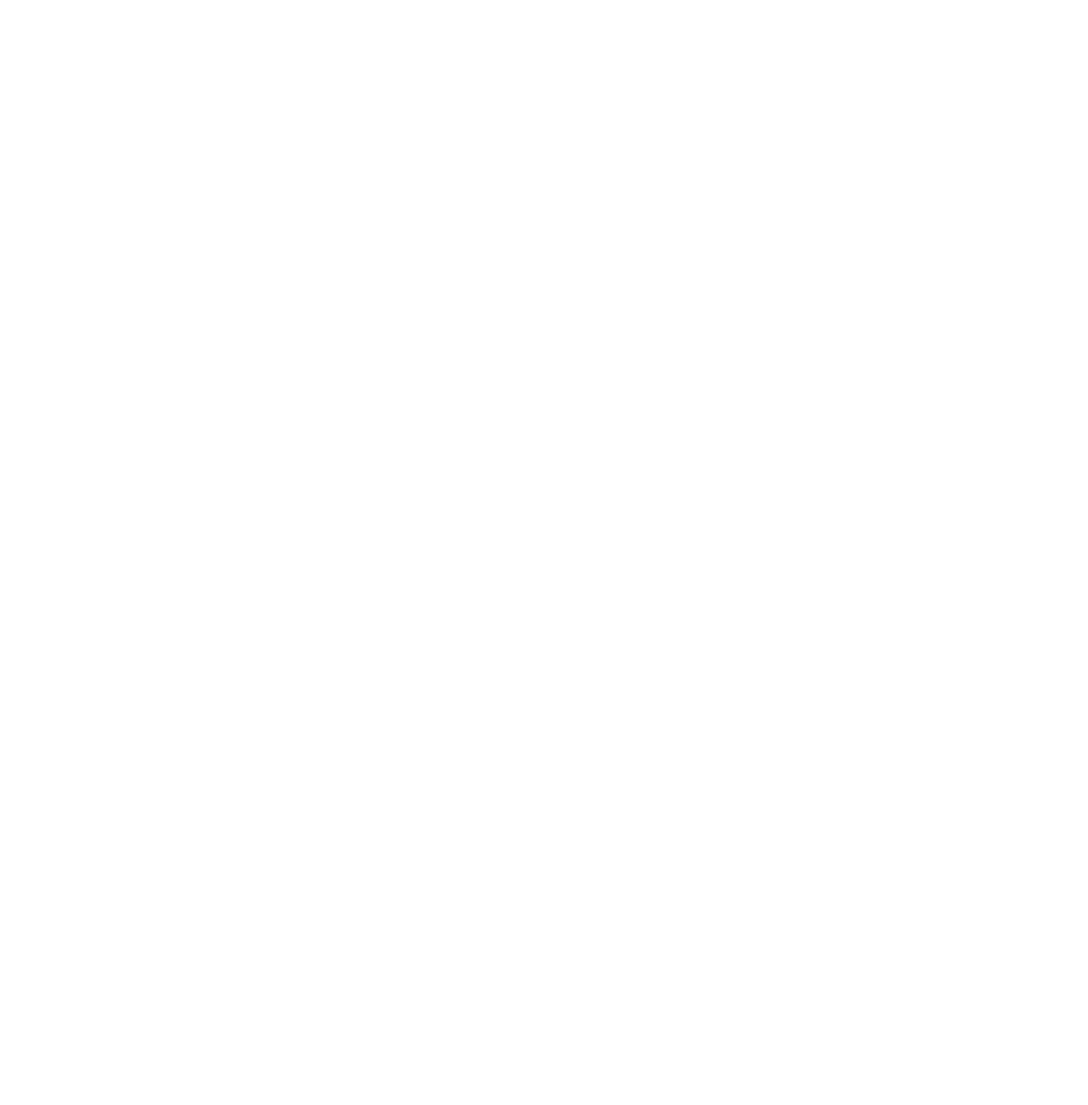
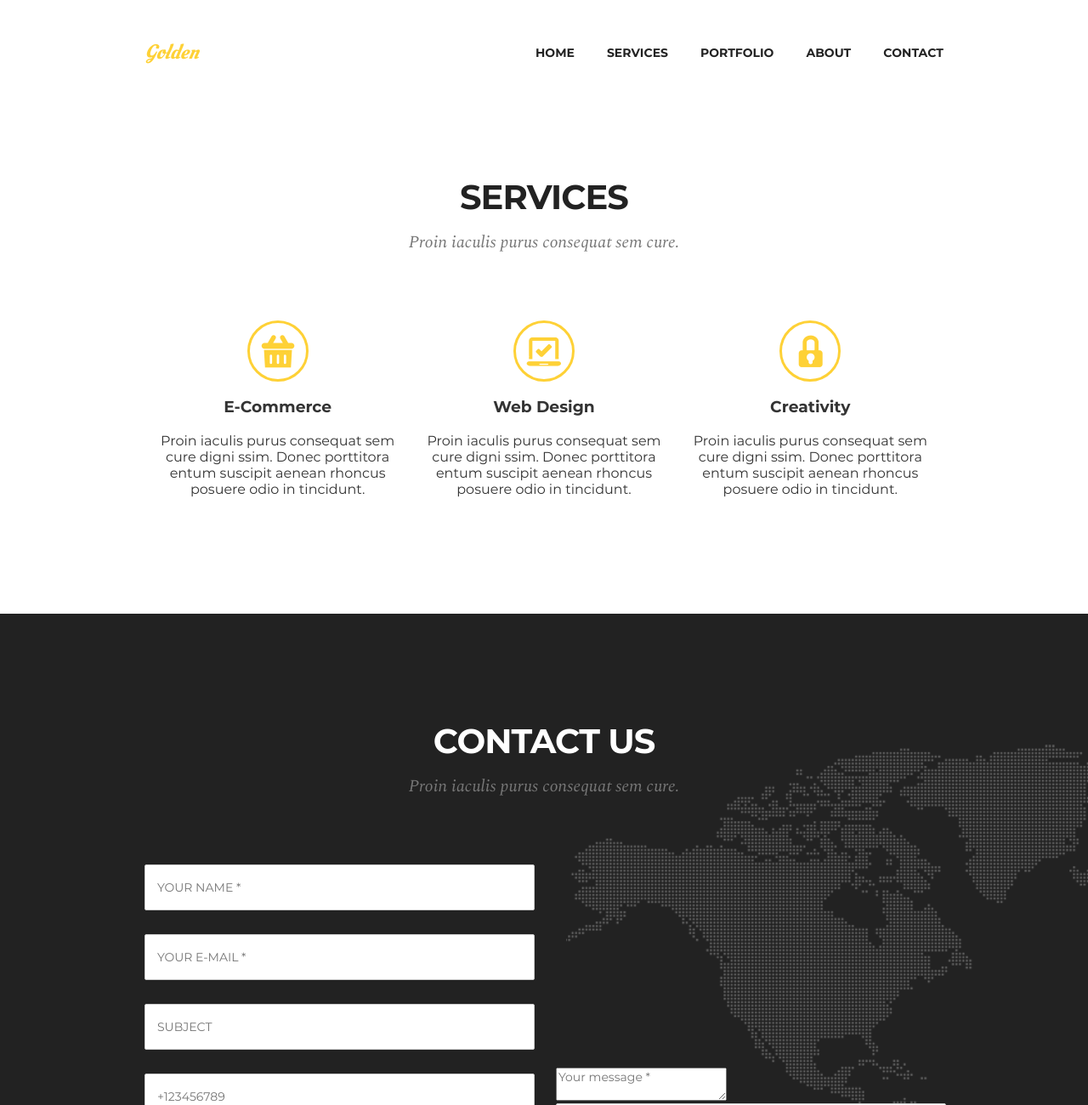
Before and after one commit to ihahalev/goit-fe-course, a plain HTML site: page html-css/module-07/index.html in a window 1280 px wide. Shown: the top 1300 px of the page at 85% size. Before the commit the page ends 800 px from the top, so only its background shows below. Drawn offline with Linux system fonts and the light colour scheme; files that its build step writes are made by us from their sources.

Commit message:
attempt to manage 2 lists

```diff
--- a/html-css/module-07/css/styles.css
+++ b/html-css/module-07/css/styles.css
@@ -45,3 +45,251 @@
          url('../fonts/spectral-v6-latin-italic.woff2') format('woff2'), /* Chrome 26+, Opera 23+, Firefox 39+ */
          url('../fonts/spectral-v6-latin-italic.woff') format('woff'); /* Chrome 6+, Firefox 3.6+, IE 9+, Safari 5.1+ */
   }
+
+  html{
+    box-sizing: border-box;
+}
+
+*, *::before, *::after{
+    box-sizing: inherit;
+}
+
+
+body {
+    font-family: 'Montserrat', sans-serif;
+    color: #333333;
+    background-color: #ffffff;
+    margin: 0px;
+    padding: 0px;
+    line-height: 1.2;
+    font-weight: normal;
+}
+
+/* *{
+    outline: 1px solid red;
+} */
+
+img{
+    display: block;
+    max-width: 100%;
+    height: auto;
+    /* object-fit: none; */
+}
+
+.conteiner{
+    width: 940px;
+    margin: 0 auto;
+    padding: 0px;
+}
+
+/*navigation*/
+
+.page-nav{
+    padding: 0px 0px;
+    padding-top: 42px;
+    min-height: 82px;
+    display: flex;
+    justify-content: space-between;
+    align-items: center;
+}
+
+.logo{
+    font-family: "Oleo Script", serif;
+    font-size: 24px;
+    font-style: italic;
+    color: #fed136;
+    text-decoration: none;
+}
+
+.menu{
+    list-style: none;
+    margin: 0px;
+    padding: 0px;
+    font-size: 14px;
+    font-weight: 700;
+    width: 480px;
+    display: flex;
+    justify-content: space-between;
+}
+
+.menu a{
+    color: #222222;;
+    text-transform: uppercase;
+    text-decoration: none;
+
+}
+
+.menu li:hover a,
+.menu li:focus a{
+    color: #fed136;
+}
+
+.service, .contact{
+    padding-top: 112px;
+    padding-bottom: 120px;
+    /* letter-spacing: -0.025em; */
+}
+
+/* preheader and header */
+
+.header{
+    font-size: 40px;
+    line-height: 75px;
+    font-weight: 700;
+    text-align: center;
+    text-transform: uppercase;
+    margin: 0px;
+    margin-bottom: 4px;
+    padding: 0px;
+    letter-spacing: -1px;
+}
+
+.pheader{
+    font-family: 'Spectral', serif;
+    font-size: 20px;
+    text-align: center;
+    margin: 0px;
+    margin-bottom: 80px;
+    padding: 0px;
+    color: #777777;
+}
+
+/* services */
+
+.service .header{
+    color: #222222;
+}
+
+.serv__list{
+    list-style: none;
+    margin: 0px;
+    padding: 0px;
+    display: flex;
+    flex-wrap: wrap;
+    justify-content: space-around;
+}
+
+.serv__list-item{
+    width: 290px;
+    text-align: center;
+}
+
+.serv__list-item:not(:nth-last-child(-n+3)){
+    margin-bottom: 80px;
+}
+
+.serv__list-item::before{
+    content: "";
+    display: block;
+    height: 72px;
+    width: 72px;
+    border: 3px solid #fed136;
+    border-radius: 50%;
+    margin: 0px auto;
+    padding: 0px;
+    flex-shrink: 0;
+    background-position: center;
+    background-repeat: no-repeat;
+}
+
+.serv__list-item:nth-child(1)::before{
+    background-image: url(../img/Icon-Basket.png);
+}
+
+.serv__list-item:nth-child(2)::before{
+    background-image: url(../img/Icon-Laptop.png);
+}
+
+.serv__list-item:nth-child(3)::before{
+    background-image: url(../img/Icon-Locked.png);
+}
+
+/* contact */
+
+.contact{
+    background-color: #222222;
+    background-image: url(../img/Map.png);
+    background-repeat: no-repeat;
+    background-position: right center;
+}
+
+.contact .header{
+    color: #ffffff;
+}
+
+form{
+    font-size: 0px;
+}
+form div{
+    display: inline-block;
+    width: 456px;
+}
+
+.left-side{
+    margin-right: 28px;
+}
+
+.right-side{
+    height: 100%;
+}
+
+.right-side .form-list{
+    display: flex;
+    flex-direction: column;
+
+}
+
+.form-list{
+    list-style: none;
+    margin: 0px;
+    padding: 0px;
+    font-size: 14px;
+}
+
+.form-item input{
+    margin-bottom: 28px;
+    border: 1px solid rgb(204, 204, 204);
+    border-radius: 2px;
+    width: 459px;
+    height: 54px;
+    background-color: rgb(255, 255, 255);
+    color: #bbbbbb;
+    text-transform: uppercase;
+    padding-left: 14px;
+}
+
+
+
+form button {
+    border: none;
+    border-radius: 3px;
+    background-color: rgb(254, 209, 54);
+    width: 240px;
+    height: 66px;
+    font-size: 18px;
+    color: #ffffff;
+    text-transform: uppercase;
+    cursor: pointer;
+  }
+
+/*general end fixes*/
+.clearfix::after{
+    display: table;
+    content: '';
+    clear: both;
+}
+
+.visualy-hidden:not(:focus):not(:active),
+input[type="checkbox"].visualy-hidden,
+input[type="radio"].visualy-hidden{
+    position: absolute;
+    width: 1px;
+    height: 1px;
+    margin: -1px;
+    border: 0;
+    padding: 0;
+    white-space: nowrap;
+    clip-path: inset(100%);
+    clip: rect(0 0 0 0);
+    overflow: hidden;
+}
--- a/html-css/module-07/index.html
+++ b/html-css/module-07/index.html
@@ -0,0 +1,78 @@
+<!DOCTYPE html>
+<html lang="en">
+  <head>
+    <meta charset="UTF-8" />
+    <meta name="viewport" content="width=device-width, initial-scale=1.0" />
+    <title>Module 07</title>
+    <link rel="stylesheet" href="css/normalize.css" />
+    <link rel="stylesheet" href="css/styles.css" />
+  </head>
+  <body>
+    <header>
+      <h1 class="visualy-hidden">Golden site</h1>
+      <nav class="page-nav conteiner">
+        <a href="#" class="logo">Golden</a>
+        <ul class="menu">
+          <li><a href="#">home</a></li>
+          <li><a href="#service">services</a></li>
+          <li><a href="#">portfolio</a></li>
+          <li><a href="#">about</a></li>
+          <li><a href="#contact">contact</a></li>
+        </ul>
+      </nav>
+    </header>
+    <main>
+      <section class="service conteiner" id="service">
+        <h2 class="header">services</h2>
+        <p class="pheader">Proin iaculis purus consequat sem cure.</p>
+        <ul class="serv__list">
+          <li class="serv__list-item">
+            <h3>E-Commerce</h3>
+            <p>
+              Proin iaculis purus consequat sem cure digni ssim. Donec
+              porttitora entum suscipit aenean rhoncus posuere odio in
+              tincidunt.
+            </p>
+          </li>
+          <li class="serv__list-item">
+            <h3>Web Design</h3>
+            <p>
+              Proin iaculis purus consequat sem cure digni ssim. Donec
+              porttitora entum suscipit aenean rhoncus posuere odio in
+              tincidunt.
+            </p>
+          </li>
+          <li class="serv__list-item">
+            <h3>Creativity</h3>
+            <p>
+              Proin iaculis purus consequat sem cure digni ssim. Donec
+              porttitora entum suscipit aenean rhoncus posuere odio in
+              tincidunt.
+            </p>
+          </li>
+        </ul>
+      </section>
+      <section class="contact" id="contact">
+        <h2 class="header">contact us</h2>
+        <p class="pheader">Proin iaculis purus consequat sem cure.</p>
+        <form class="conteiner" action="#">
+          <div class="left-side">
+            <ul class="form-list">
+              <li class="form-item"><input type="text" name="name" placeholder="your Name *" required></li>
+              <li class="form-item"><input type="email" name="email" placeholder="your e-mail *" required></li>
+              <li class="form-item"><input type="text" name="subject" placeholder="subject"></li>
+              <li class="form-item"><input type="tel" name="tel" placeholder="+123456789"></li>
+            </ul>
+          </div>
+          <div class="right-side">
+            <ul class="form-list">
+              <li class="form-item"><textarea name="message" placeholder="Your message *" required></textarea></li>
+              <li class="form-item"><input type="text" name="job" placeholder="Your profession"></li>
+            </ul>
+          </div>
+          <button>send message</button>
+        </form>
+      </section>
+    </main>
+  </body>
+</html>
```
